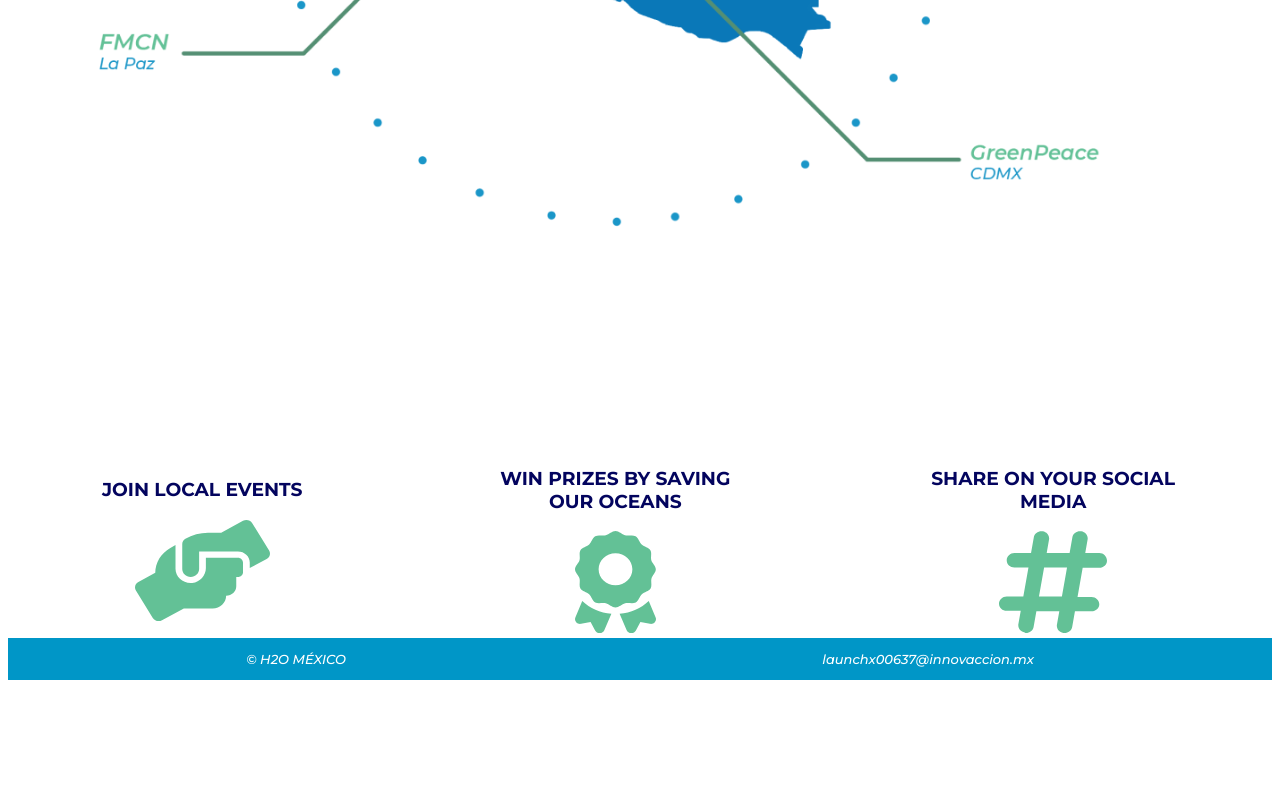
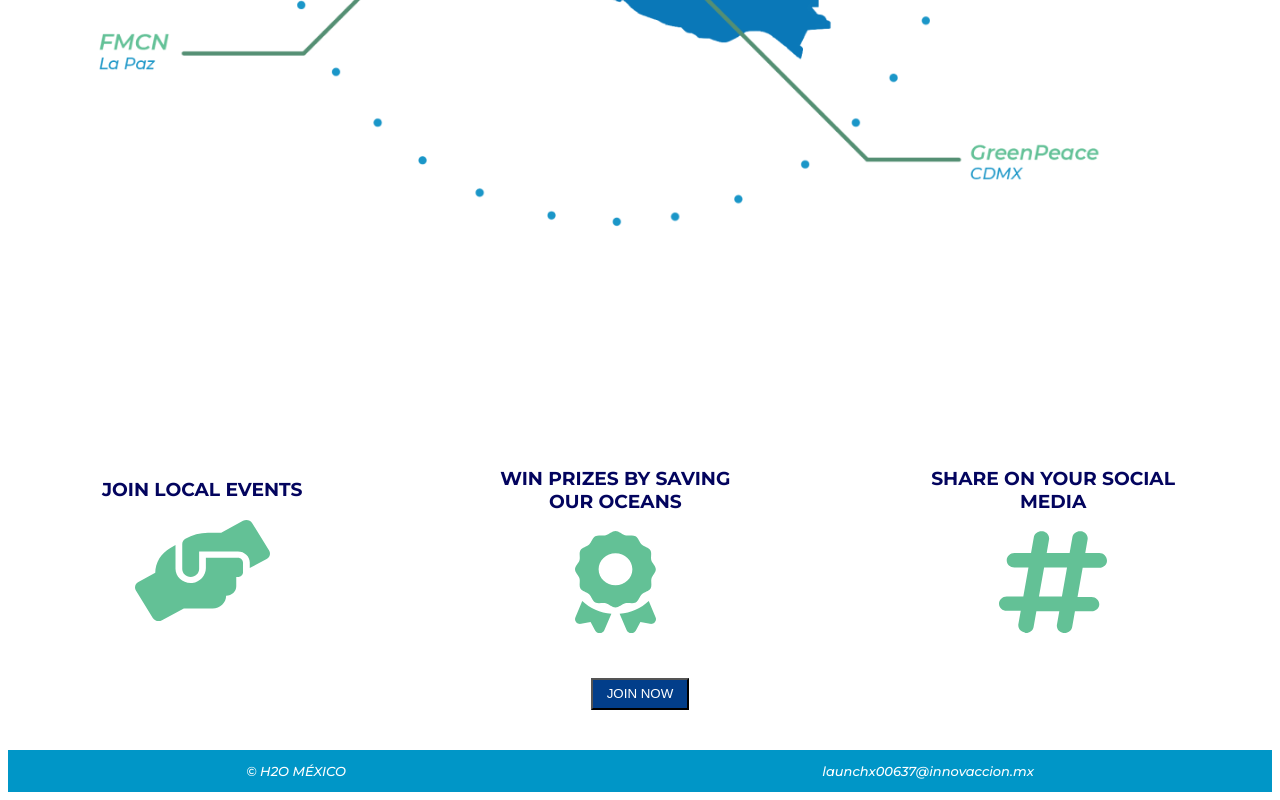
Before and after one commit to Gera097/H2O, a Vue app: page / in a window 1280 px wide. Shown: the part 1091-1891 px from the top of the page. Before the commit the page ends 1779 px from the top, so only its background shows below. Built offline with nearby package versions, Linux system fonts and the light colour scheme.

Commit message:
agregando button JOIN NOW a homepage

```diff
--- a/src/views/HomeView.vue
+++ b/src/views/HomeView.vue
@@ -1,5 +1,5 @@
 <script setup>
-import TheWelcome from "@/components/TheWelcome.vue";
+import VueButton from "@/components/Button.vue";
 </script>
 
 <template>
@@ -21,10 +21,12 @@ import TheWelcome from "@/components/TheWelcome.vue";
         <img class="svg-icon" src="@/assets/hashtag.svg" alt="">
       </div>
     </div>
+    <VueButton class="center" msg="JOIN NOW"/>
   </main>
 </template>
 
 <style scoped>
+
   main {
     display: grid;
   }
@@ -58,4 +60,10 @@ import TheWelcome from "@/components/TheWelcome.vue";
     width: auto;
     height: 102.12px;
   }
+
+  .center {
+    place-self: center;
+    margin: 3em;
+  }
+
 </style>
```
